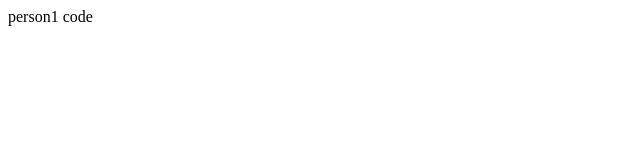
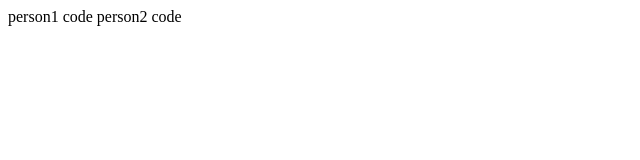
Before and after one commit to sreejakalyankar25/52r-person1, a plain HTML site: page index.html in a window 1280 px wide. Shown: the whole page, without its empty margins (0-640 px from the left). Drawn offline with Linux system fonts and the light colour scheme.

Commit message:
person1 code

```diff
--- a/index.html
+++ b/index.html
@@ -7,5 +7,6 @@
 </head>
 <body>
     person1 code
+    person2 code
 </body>
 </html>
```
